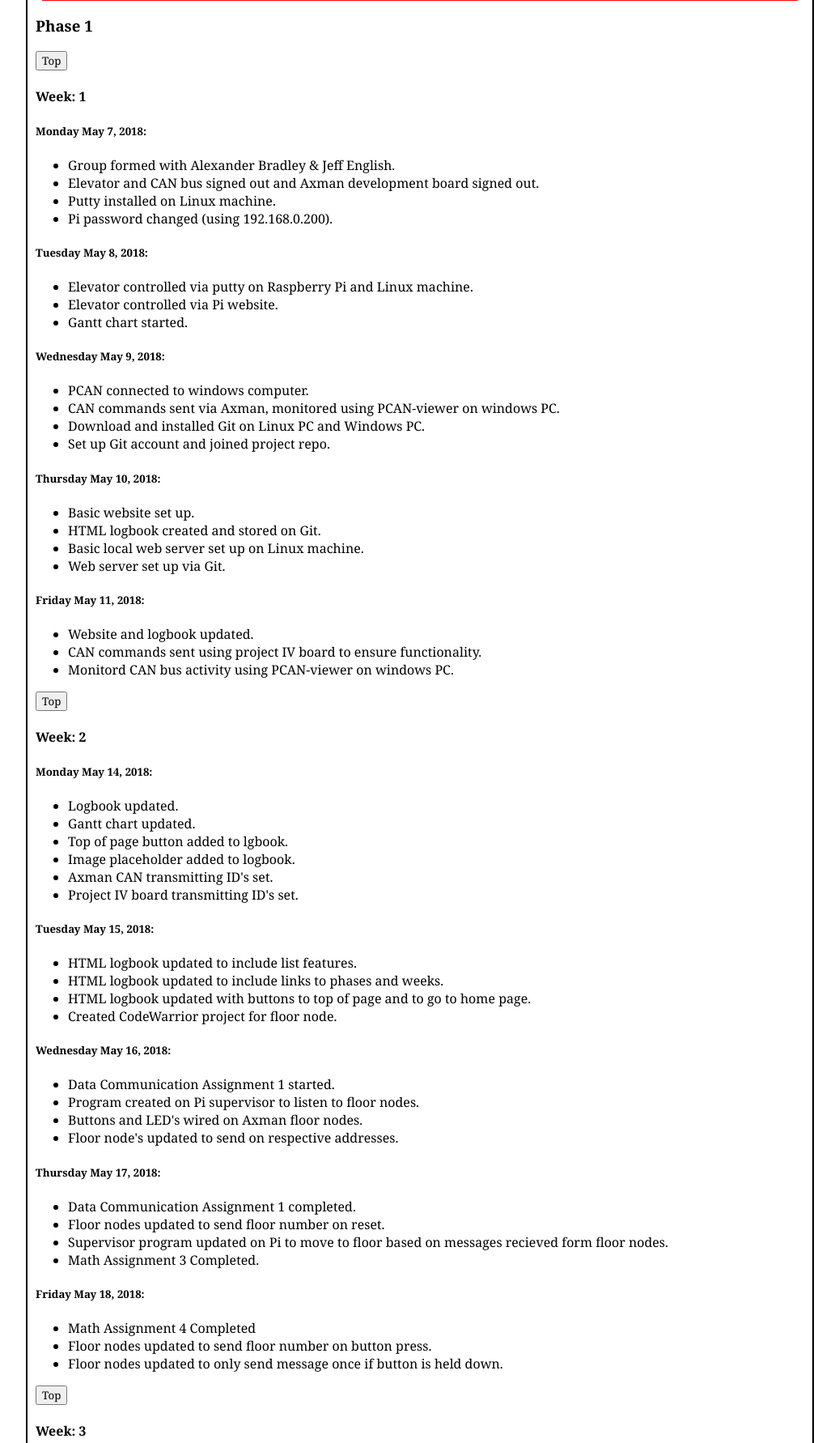
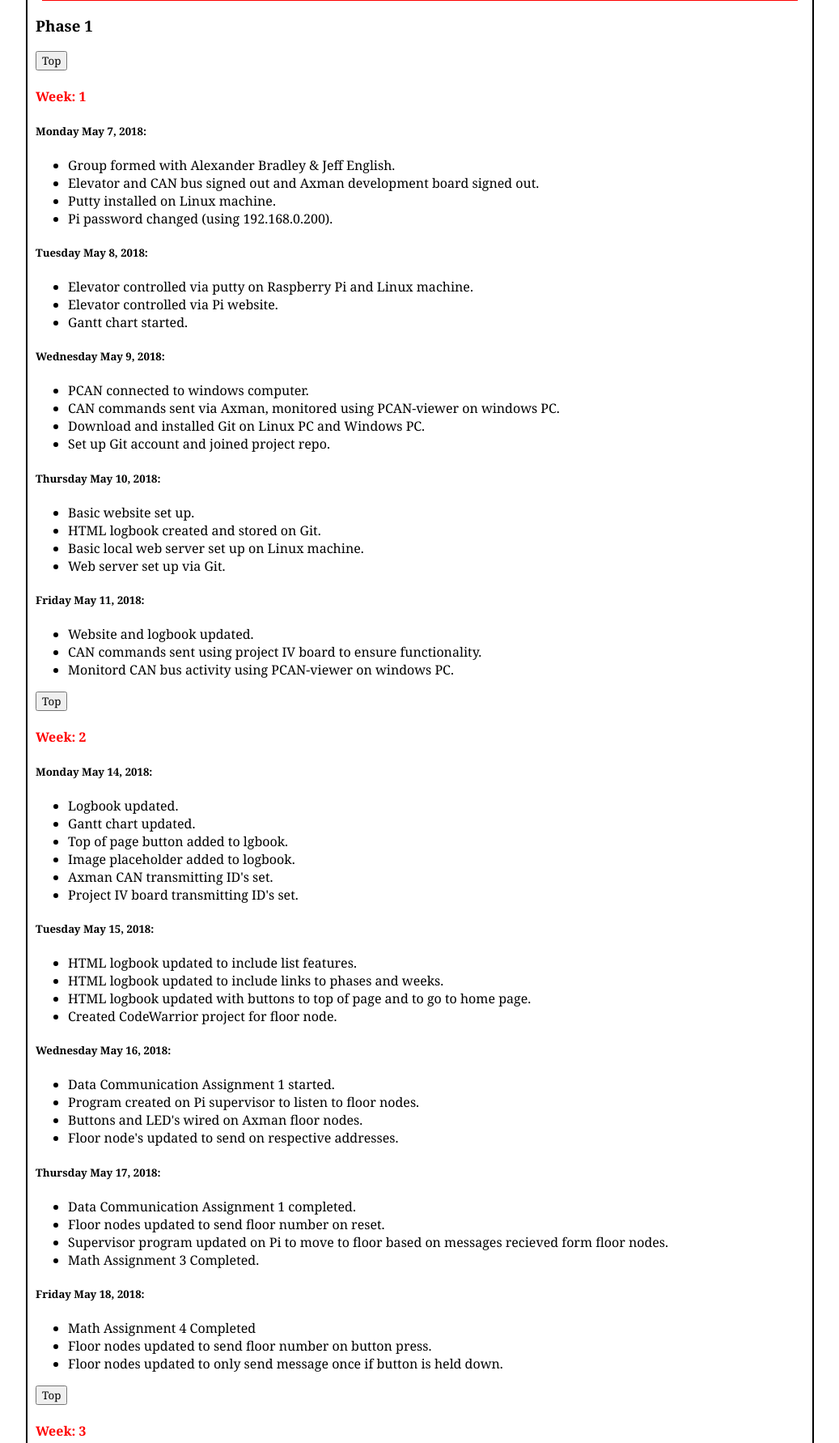
Before and after one commit to Jenglish3761/Project-VI, a PHP site: page /docs/logbook/mike.html in a window 1280 px wide. Shown: the part 916-2698 px from the top of the page at 81% size, without its empty margins (121-1158 px from the left). Run offline with PHP 8.4, Linux system fonts and the light colour scheme.

Commit message:
Update project_style.css

```diff
--- a/css/project_style.css
+++ b/css/project_style.css
@@ -66,3 +66,7 @@ figcaption{
 	text-align: center;
 	font-size: 90%;
 }
+
+.week{
+	color: red;
+}
```
